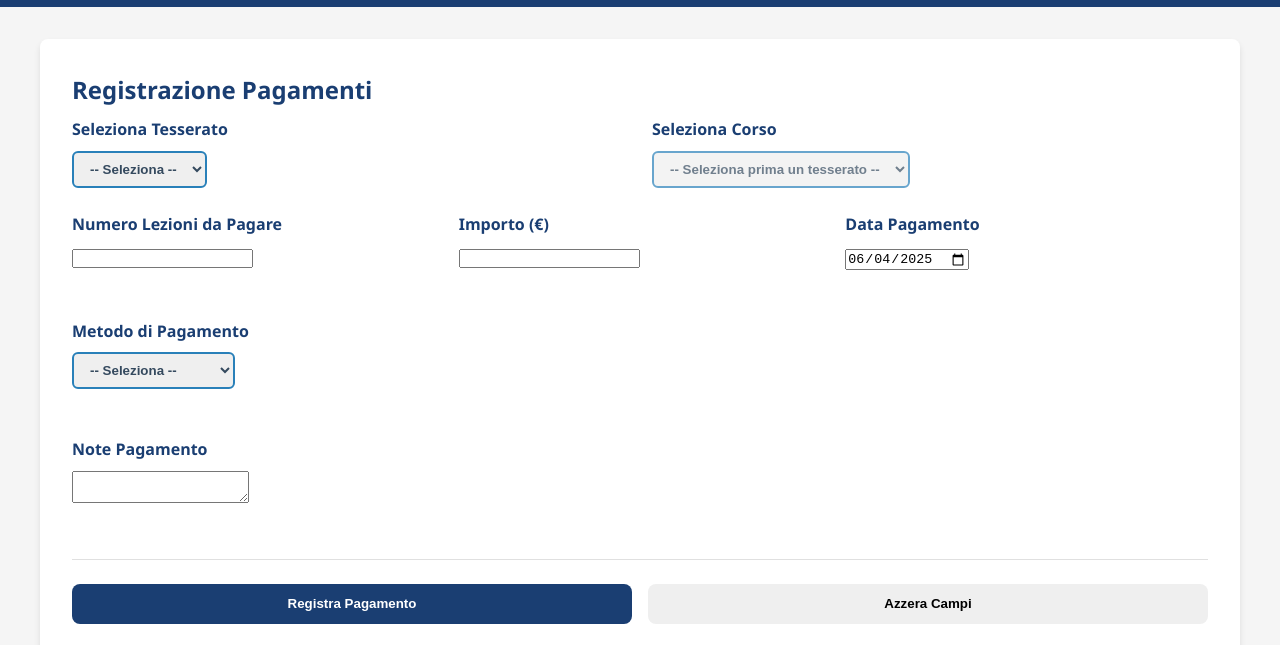
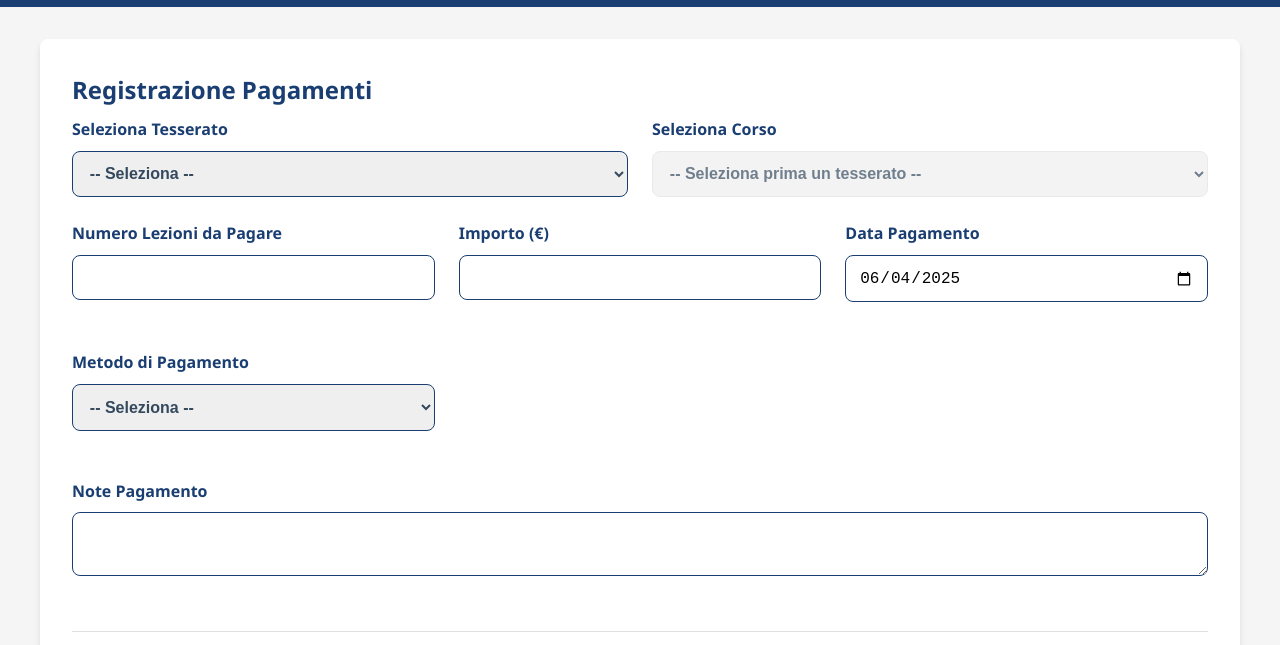
Before and after one commit to EliaViola/Gestione-Tesserati-RNT, a website: page segreteria/pagamenti.html in a window 1280 px wide. Shown: the part 131-776 px from the top of the page. Drawn offline with Linux system fonts and the light colour scheme.

Commit message:
Update pagamenti.html

```diff
--- a/segreteria/pagamenti.html
+++ b/segreteria/pagamenti.html
@@ -30,15 +30,14 @@
         <div class="form-grid">
             <div class="form-group">
                 <label for="tesserato" class="required-field">Seleziona Tesserato</label>
-                    <select id="tesserato" name="tesserato" required onchange="caricaCorsiTesserato()">
+                <select id="tesserato" name="tesserato" class="form-control" required onchange="caricaCorsiTesserato()">
                     <option value="">-- Seleziona --</option>
-                        <!-- Opzioni verranno caricate dinamicamente -->
                 </select>
             </div>
 
             <div class="form-group">
                 <label for="corso" class="required-field">Seleziona Corso</label>
-                    <select id="corso" name="corso" required disabled>
+                <select id="corso" name="corso" class="form-control" required disabled>
                     <option value="">-- Seleziona prima un tesserato --</option>
                 </select>
             </div>
@@ -57,22 +56,22 @@
         <div class="form-grid">
             <div class="form-group">
                 <label for="num_lezioni" class="required-field">Numero Lezioni da Pagare</label>
-                    <input type="number" id="num_lezioni" name="num_lezioni" min="1" required>
+                <input type="number" id="num_lezioni" name="num_lezioni" class="form-control" min="1" required>
             </div>
 
             <div class="form-group">
                 <label for="importo" class="required-field">Importo (€)</label>
-                    <input type="number" id="importo" name="importo" min="0" step="0.01" required>
+                <input type="number" id="importo" name="importo" class="form-control" min="0" step="0.01" required>
             </div>
 
             <div class="form-group">
                 <label for="data_pagamento" class="required-field">Data Pagamento</label>
-                    <input type="date" id="data_pagamento" name="data_pagamento" required>
+                <input type="date" id="data_pagamento" name="data_pagamento" class="form-control" required>
             </div>
 
             <div class="form-group">
                 <label for="metodo_pagamento" class="required-field">Metodo di Pagamento</label>
-                    <select id="metodo_pagamento" name="metodo_pagamento" required>
+                <select id="metodo_pagamento" name="metodo_pagamento" class="form-control" required>
                     <option value="">-- Seleziona --</option>
                     <option value="contanti">Contanti</option>
                     <option value="carta">Carta di Credito</option>
@@ -83,10 +82,12 @@
 
             <div class="form-group full-width">
                 <label for="note_pagamento">Note Pagamento</label>
-                    <textarea id="note_pagamento" name="note_pagamento" rows="2"></textarea>
+                <textarea id="note_pagamento" name="note_pagamento" rows="2" class="form-control"></textarea>
             </div>
         </div>
+
         <div id="feedback" class="feedback-msg" style="display: none;"></div>
+
         <div class="form-actions">
             <button type="button" class="btn btn-primary" onclick="registraPagamento()">Registra Pagamento</button>
             <button type="reset" class="btn btn-secondary">Azzera Campi</button>
```
Lines whose indentation alone changed are shown as unchanged.
